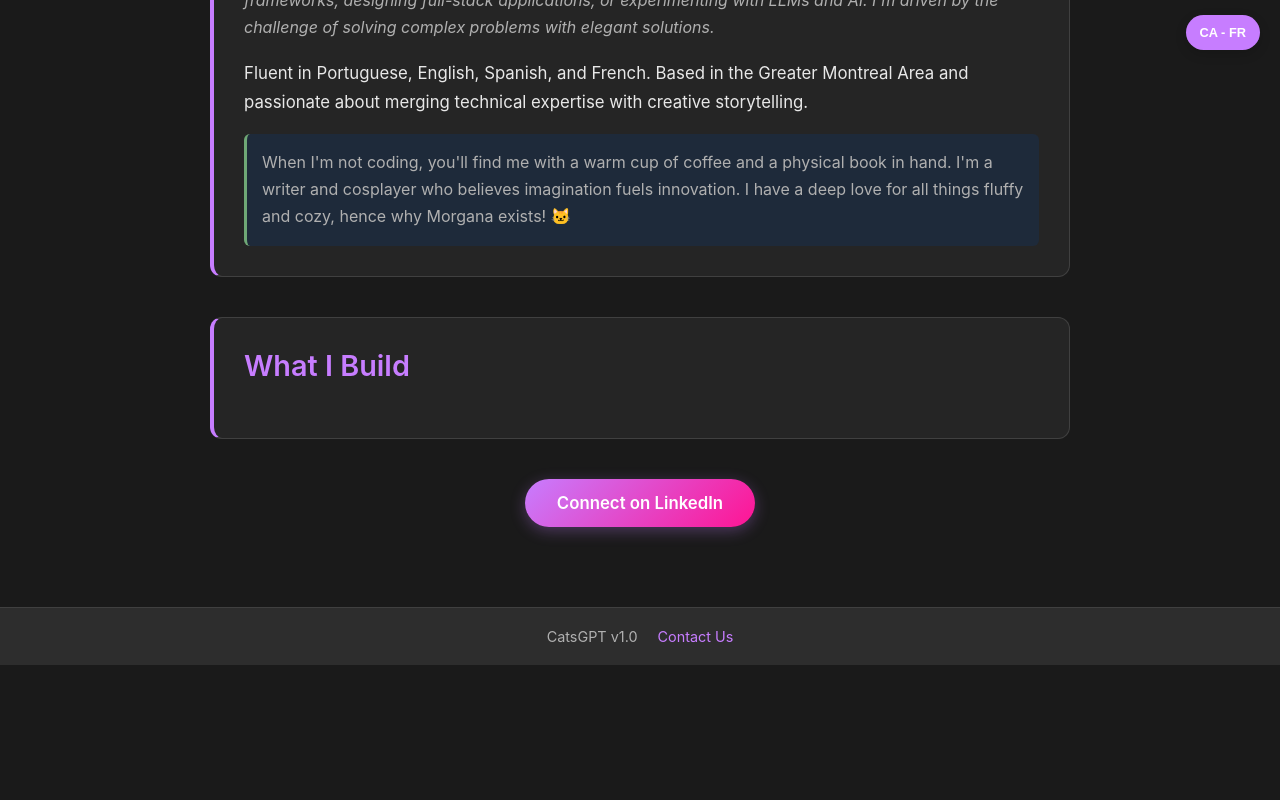
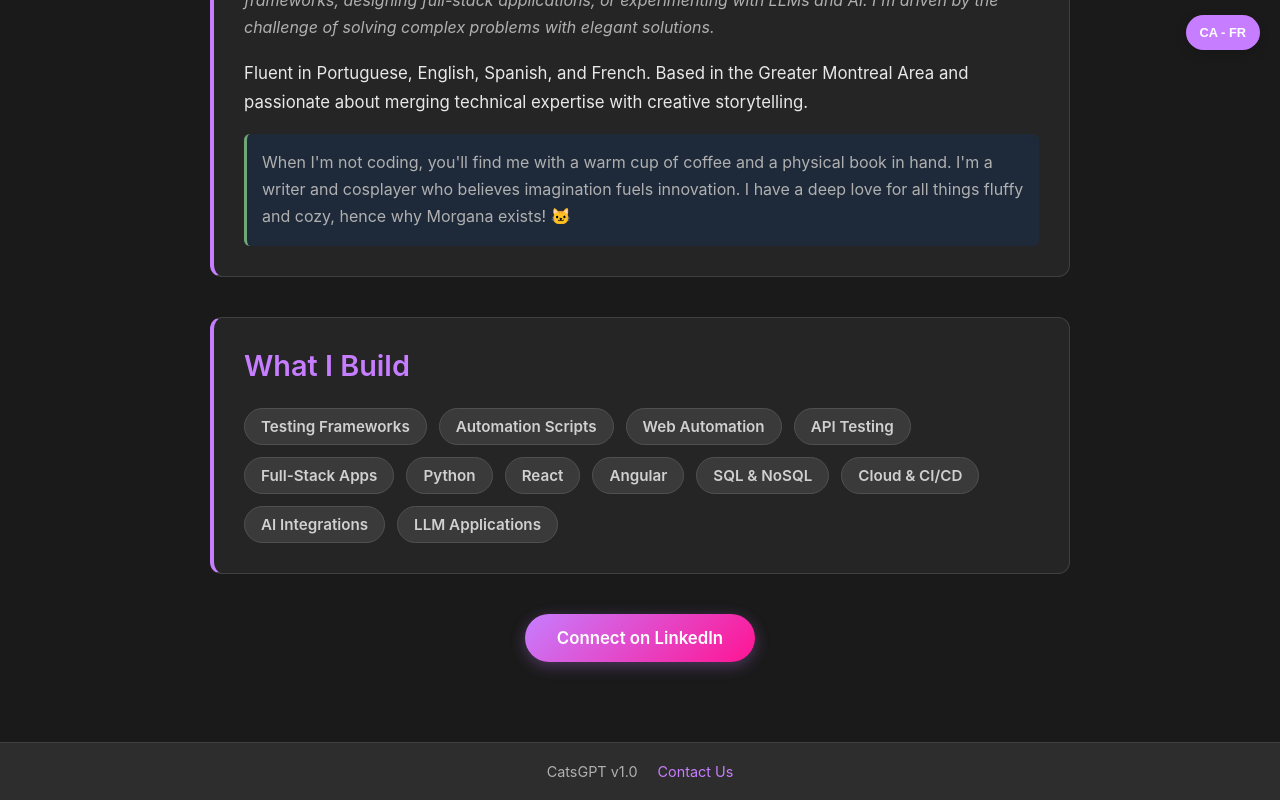
Before and after one commit to natashareis/catgpt, a React (Create React App) app in the folder client/: page /about in a window 1280 px wide. Shown: the part 730-1530 px from the top of the page. Before the commit the page ends 1395 px from the top, so only its background shows below. Built offline with nearby package versions, Linux system fonts and the light colour scheme.

Commit message:
fix: Add fallback tech stack data for About page

```diff
--- a/client/src/About.js
+++ b/client/src/About.js
@@ -4,7 +4,27 @@ import './About.css';
 
 function About() {
   const { t } = useTranslation();
-  const techStack = Array.isArray(t('about.techStack')) ? t('about.techStack') : [];
+
+  // Fallback tech stack in case translation doesn't load properly
+  const fallbackTechStack = [
+    "Testing Frameworks",
+    "Automation Scripts",
+    "Web Automation",
+    "API Testing",
+    "Full-Stack Apps",
+    "Python",
+    "React",
+    "Angular",
+    "SQL & NoSQL",
+    "Cloud & CI/CD",
+    "AI Integrations",
+    "LLM Applications"
+  ];
+
+  const techStackData = t('about.techStack', { returnObjects: true });
+  const techStack = (Array.isArray(techStackData) && techStackData.length > 0)
+    ? techStackData
+    : fallbackTechStack;
 
   return (
     <div className="About">
```
